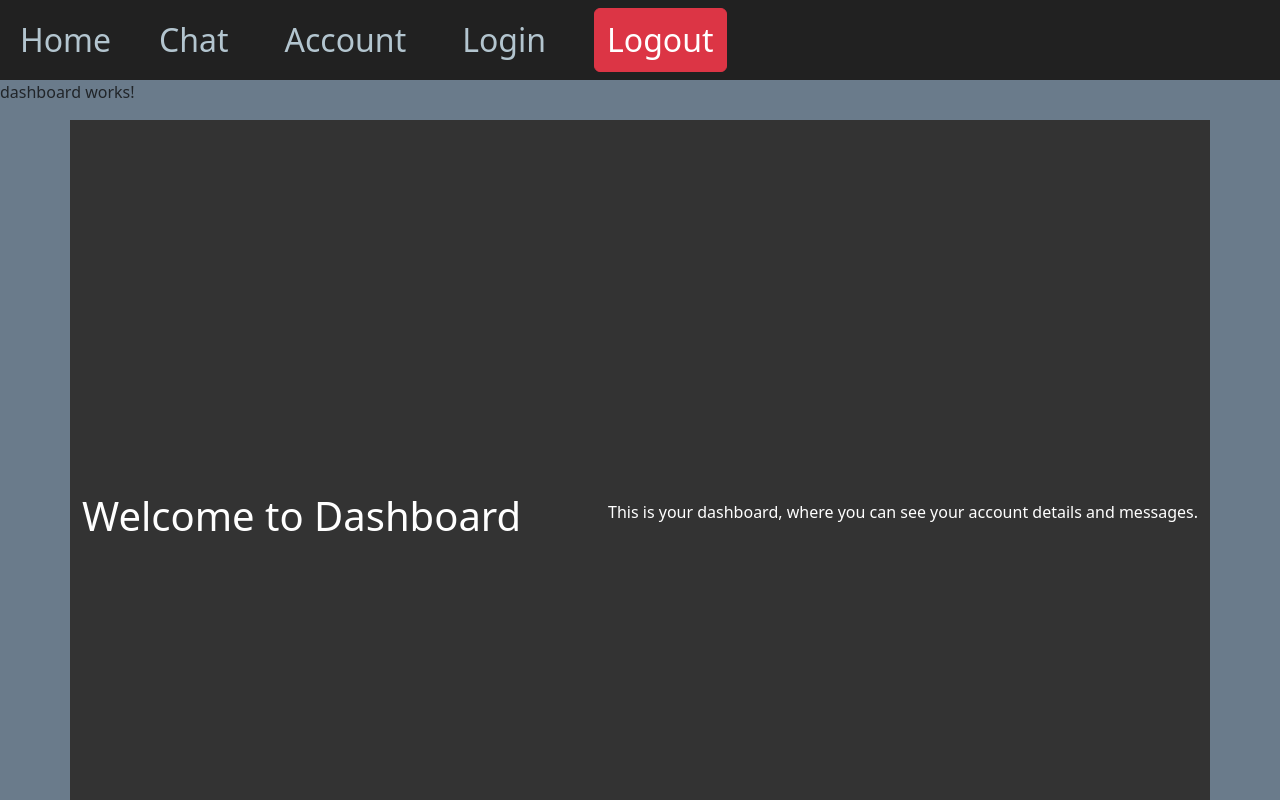
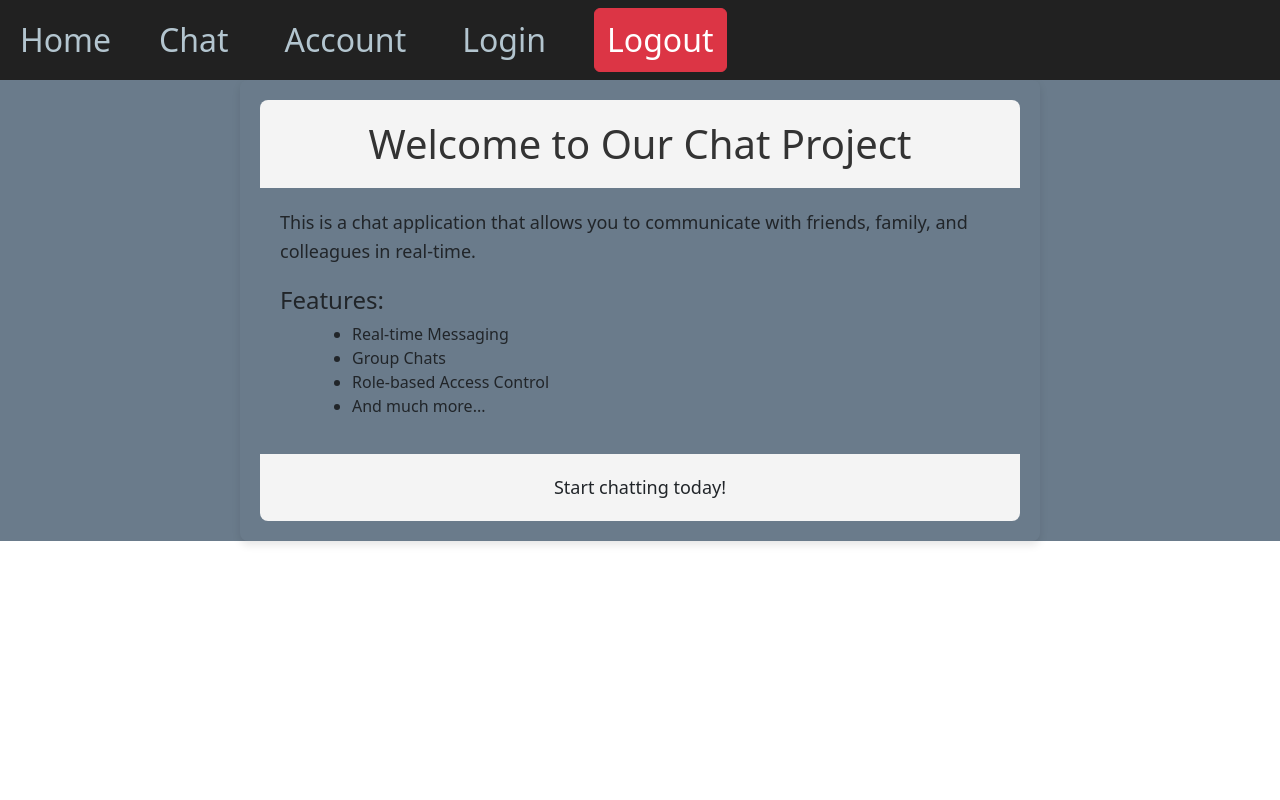
Before and after one commit to AugustineKdu/frameworkP, an Angular app in the folder frontend/: page /dashboard in a window 1280 px wide. Shown: the top 800 px of the page. Built offline with nearby package versions, Linux system fonts and the light colour scheme.

Commit message:
change dashboard html and account detail view code

```diff
--- a/frontend/src/app/account/account.component.css
+++ b/frontend/src/app/account/account.component.css
@@ -0,0 +1,41 @@
+.account-container {
+  padding: 20px;
+  background-color: #f2f2f2;
+}
+
+h1 {
+  font-size: 24px;
+  margin-bottom: 20px;
+}
+
+.account-details {
+  background-color: #ffffff;
+  padding: 20px;
+  border-radius: 8px;
+  box-shadow: 0 4px 8px rgba(0, 0, 0, 0.1);
+}
+
+.account-details h2 {
+  font-size: 20px;
+  margin-bottom: 10px;
+}
+
+.account-details ul {
+  list-style: none;
+  padding: 0;
+}
+
+.account-details ul li {
+  margin: 10px 0;
+  font-size: 16px;
+}
+
+.not-logged-in {
+  margin-top: 20px;
+  font-size: 16px;
+}
+
+.not-logged-in a {
+  color: blue;
+  text-decoration: underline;
+}
--- a/frontend/src/app/account/account.component.html
+++ b/frontend/src/app/account/account.component.html
@@ -1,15 +1,19 @@
-<p>account works!</p>
+<div class="account-container">
   <h1>Accounts Page</h1>
-
-<div *ngIf="currentUser">
+  <div class="account-details" *ngIf="currentUser">
     <h2>Your Account Details:</h2>
     <ul>
       <li><strong>Username:</strong> {{currentUser.username}}</li>
       <li><strong>Email:</strong> {{currentUser.email}}</li>
       <li><strong>Role:</strong> {{currentUser.role}}</li>
     </ul>
+
+    <ul>
+      <p><strong>Your Permissions:</strong></p>
+      <li *ngFor="let role of userRoles">{{ role }}</li>
+    </ul>
   </div>
-
-<div *ngIf="!currentUser">
+  <div class="not-logged-in" *ngIf="!currentUser">
     <p>You are not logged in. Please <a routerLink="/login">login</a> to view your account details.</p>
   </div>
+</div>
--- a/frontend/src/app/account/account.component.ts
+++ b/frontend/src/app/account/account.component.ts
@@ -5,13 +5,14 @@ import { Component, OnInit } from '@angular/core';
   templateUrl: './account.component.html',
   styleUrls: ['./account.component.css']
 })
+// ... 기존 코드
 export class AccountComponent implements OnInit {
   currentUser: any = null;
-
-  constructor() { }
+  userRoles: string[] = [];
 
   ngOnInit(): void {
     this.loadCurrentUser();
+    this.loadRoles();
   }
 
   loadCurrentUser() {
@@ -20,4 +21,35 @@ export class AccountComponent implements OnInit {
       this.currentUser = JSON.parse(user);
     }
   }
+
+  loadRoles() {
+    if (this.currentUser) {
+      if (this.currentUser.role === 'super-admin') {
+        this.userRoles = [
+          'A user of the system can create a new chat user. (Usernames are unique)',
+          'A chat user can join any channel in a group once they are members of a group.',
+          'A chat user can register an interest in a group, to be added by the group admin.',
+          'A chat user can leave a group or groups they belong to.',
+          'A chat user can delete themselves',
+          'A chat user is uniquely identified by their Username'
+        ];
+      } else if (this.currentUser.role === 'group-admin') {
+        this.userRoles = [
+          'A Group Admin can create groups.',
+          'A Group Admin will create channels (subgroups) within groups.',
+          'A Group Admin can remove groups, channels, and chat users from groups they administer.',
+          'A group admin can delete a chat user (from a group they administer)',
+          'A group admin can only modify/delete a group that they created.',
+          'A group admin can ban a user from a channel and report to super admins.'
+        ];
+      } else {
+        this.userRoles = [
+          'A Super Admin can promote a chat user to a Group Admin role.',
+          'A Super Admin can remove any chat users.',
+          'A Super Admin can upgrade a chat user to Super Admin role.',
+          'A Super Admin has all of the functions of a group administrator'
+        ];
+      }
+    }
+  }
 }
--- a/frontend/src/app/dashboard/dashboard.component.css
+++ b/frontend/src/app/dashboard/dashboard.component.css
@@ -1,22 +1,50 @@
-.container {
-  display: flex;
-  justify-content: space-between;
-  align-items: center;
-  height: 100vh;
-  background-color: #333333;
-  color: white;
+.home-container {
+  max-width: 800px;
+  margin: auto;
+  padding: 20px;
+  box-shadow: 0 4px 8px rgba(0, 0, 0, 0.1);
+  border-radius: 8px;
 }
 
-.left {
-  flex: 1;
+.header {
+  background-color: #f4f4f4;
+  padding: 20px;
+  text-align: center;
+  border-radius: 8px 8px 0 0;
+}
+
+.header h1 {
+  margin: 0;
+  color: #333;
+}
+
+.content {
   padding: 20px;
 }
 
-.right {
-  flex: 1;
-  text-align: center;
+.content p {
+  font-size: 18px;
+  line-height: 1.6;
 }
 
-#clock {
-  font-size: 48px;
+.content h2 {
+  font-size: 24px;
+  margin-top: 20px;
 }
+
+.content ul {
+  list-style-type: disc;
+  margin-left: 40px;
+}
+
+.footer {
+  background-color: #f4f4f4;
+  padding: 20px;
+  text-align: center;
+  border-radius: 0 0 8px 8px;
+}
+
+.footer p {
+  margin: 0;
+  font-size: 18px;
+}
--- a/frontend/src/app/dashboard/dashboard.component.html
+++ b/frontend/src/app/dashboard/dashboard.component.html
@@ -1,40 +1,18 @@
-<p>dashboard works!</p>
-<div class="container">
-  <h1>Welcome to Dashboard</h1>
-  <p>This is your dashboard, where you can see your account details and messages.</p>
-</div>
-
-<div class="container">
-  <div class="left">
-    <h1>Welcome to Our Chat</h1>
-    <p>Connect with people around the world.</p>
-    <p>Your messages are encrypted and safe.</p>
+<div class="home-container">
+  <div class="header">
+    <h1>Welcome to Our Chat Project</h1>
   </div>
-  <div class="right">
-    <div id="clock">
-      <span id="hour"></span>:
-      <span id="minute"></span>:
-      <span id="second"></span>
-    </div>
+  <div class="content">
+    <p>This is a chat application that allows you to communicate with friends, family, and colleagues in real-time.</p>
+    <h2>Features:</h2>
+    <ul>
+      <li>Real-time Messaging</li>
+      <li>Group Chats</li>
+      <li>Role-based Access Control</li>
+      <li>And much more...</li>
+    </ul>
+  </div>
+  <div class="footer">
+    <p>Start chatting today!</p>
   </div>
 </div>
-
-<script src="script.js">
-  function updateClock() {
-    const now = new Date();
-    const hour = now.getHours().toString().padStart(2, '0');
-    const minute = now.getMinutes().toString().padStart(2, '0');
-    const second = now.getSeconds().toString().padStart(2, '0');
-
-    document.getElementById('hour').textContent = hour;
-    document.getElementById('minute').textContent = minute;
-    document.getElementById('second').textContent = second;
-  }
-
-  // Update the clock immediately
-  updateClock();
-
-  // Then update it every second
-  setInterval(updateClock, 1000);
-
-</script>
--- a/frontend/src/app/group-admin-dashboard/group-admin-dashboard.component.css
+++ b/frontend/src/app/group-admin-dashboard/group-admin-dashboard.component.css
@@ -0,0 +1,50 @@
+.home-container {
+  max-width: 800px;
+  margin: auto;
+  padding: 20px;
+  box-shadow: 0 4px 8px rgba(0, 0, 0, 0.1);
+  border-radius: 8px;
+}
+
+.header {
+  background-color: #f4f4f4;
+  padding: 20px;
+  text-align: center;
+  border-radius: 8px 8px 0 0;
+}
+
+.header h1 {
+  margin: 0;
+  color: #333;
+}
+
+.content {
+  padding: 20px;
+}
+
+.content p {
+  font-size: 18px;
+  line-height: 1.6;
+}
+
+.content h2 {
+  font-size: 24px;
+  margin-top: 20px;
+}
+
+.content ul {
+  list-style-type: disc;
+  margin-left: 40px;
+}
+
+.footer {
+  background-color: #f4f4f4;
+  padding: 20px;
+  text-align: center;
+  border-radius: 0 0 8px 8px;
+}
+
+.footer p {
+  margin: 0;
+  font-size: 18px;
+}
--- a/frontend/src/app/group-admin-dashboard/group-admin-dashboard.component.html
+++ b/frontend/src/app/group-admin-dashboard/group-admin-dashboard.component.html
@@ -1 +1,15 @@
-<p>group-admin-dashboard works!</p>
+<div class="home-container">
+  <div class="header">
+    <h1>Welcome, Group Admin!</h1>
+  </div>
+  <div class="content">
+    <h2>Admin Features:</h2>
+    <ul>
+      <li>Create Groups</li>
+      <li>Create Channels within Groups</li>
+      <li>Remove Users from Groups</li>
+      <li>Delete Groups and Channels</li>
+
+    </ul>
+  </div>
+</div>
--- a/frontend/src/app/login/login.component.css
+++ b/frontend/src/app/login/login.component.css
@@ -0,0 +1,39 @@
+.login-container {
+  display: flex;
+  justify-content: center;
+  align-items: center;
+  height: 100vh;
+  background-color: #f2f2f2;
+}
+
+.login-box {
+  background-color: #ffffff;
+  padding: 20px;
+  border-radius: 8px;
+  box-shadow: 0 4px 8px rgba(0, 0, 0, 0.1);
+  width: 300px;
+}
+
+.form-label {
+  font-weight: bold;
+}
+
+.form-control {
+  margin-bottom: 10px;
+  padding: 10px;
+  border: 1px solid #ccc;
+  border-radius: 4px;
+}
+
+.btn-primary {
+  background-color: #007bff;
+  color: white;
+  padding: 10px 20px;
+  border: none;
+  border-radius: 4px;
+  cursor: pointer;
+}
+
+.alert-danger {
+  margin-top: 10px;
+}
--- a/frontend/src/app/login/login.component.html
+++ b/frontend/src/app/login/login.component.html
@@ -1,7 +1,10 @@
+<div class="login-container">
+  <div class="login-box">
+    <h2>Login</h2>
     <form (ngSubmit)="login()">
       <div class="mb-3">
-    <label for="email" class="form-label">Email address</label>
-    <input type="email" class="form-control" id="email" [(ngModel)]="email" name="email">
+        <label for="username" class="form-label">Username</label>
+        <input type="text" class="form-control" id="username" [(ngModel)]="username" name="username">
       </div>
       <div class="mb-3">
         <label for="password" class="form-label">Password</label>
@@ -10,3 +13,5 @@
       <button type="submit" class="btn btn-primary">Submit</button>
     </form>
     <div *ngIf="errorMessage" class="alert alert-danger">{{ errorMessage }}</div>
+  </div>
+</div>
--- a/frontend/src/app/login/login.component.ts
+++ b/frontend/src/app/login/login.component.ts
@@ -8,26 +8,21 @@ import { HttpClient } from '@angular/common/http';
   styleUrls: ['./login.component.css']
 })
 export class LoginComponent {
-  email: string = '';
+  username: string = '';
   password: string = '';
   errorMessage: string = '';
 
   constructor(private router: Router, private http: HttpClient) { }
 
   login() {
-    this.http.post('http://localhost:3000/api/auth', { email: this.email, password: this.password }).subscribe(
+    this.http.post('http://localhost:3000/api/auth', { username: this.username, password: this.password })  // email 대신 username 사용
+      .subscribe(
         (response: any) => {
           if (response.valid) {
             sessionStorage.setItem('currentUser', JSON.stringify(response));
-          if (response.role === 'super-admin') {
-            this.router.navigate(['/super-admin-dashboard']);
-          } else if (response.role === 'group-admin') {
-            this.router.navigate(['/group-admin-dashboard']);
+            this.router.navigate([this.getDashboardRoute(response.role)]);
           } else {
-            this.router.navigate(['/dashboard']);
-          }
-        } else {
-          this.errorMessage = 'Invalid email or password';
+            this.errorMessage = 'Invalid username or password';
           }
         },
         (error) => {
@@ -35,6 +30,7 @@ export class LoginComponent {
         }
       );
   }
+
   getDashboardRoute(role: string): string {
     if (role === 'super-admin') {
       return '/super-admin-dashboard';
--- a/frontend/src/app/super-admin-dashboard/super-admin-dashboard.component.html
+++ b/frontend/src/app/super-admin-dashboard/super-admin-dashboard.component.html
@@ -1 +1,15 @@
-<p>super-admin-dashboard works!</p>
+<div class="home-container">
+  <div class="header">
+    <h1>Welcome, Super Admin!</h1>
+  </div>
+  <div class="content">
+    <h2>Super Admin Features:</h2>
+    <ul>
+      <li>Promote Users to Group Admin</li>
+      <li>Remove Any Users</li>
+      <li>Upgrade Users to Super Admin</li>
+      <li>All Group Admin Features</li>
+
+    </ul>
+  </div>
+</div>
```
Also changed, not shown: 1 other file (tests, documents, lock files or other folders). Lines whose indentation alone changed are shown as unchanged.
